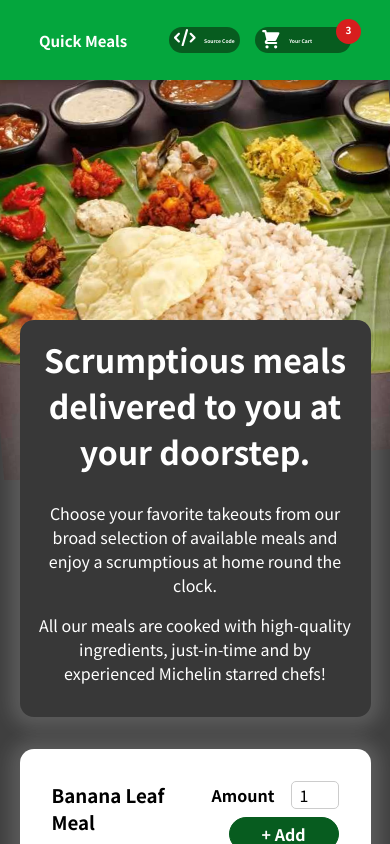
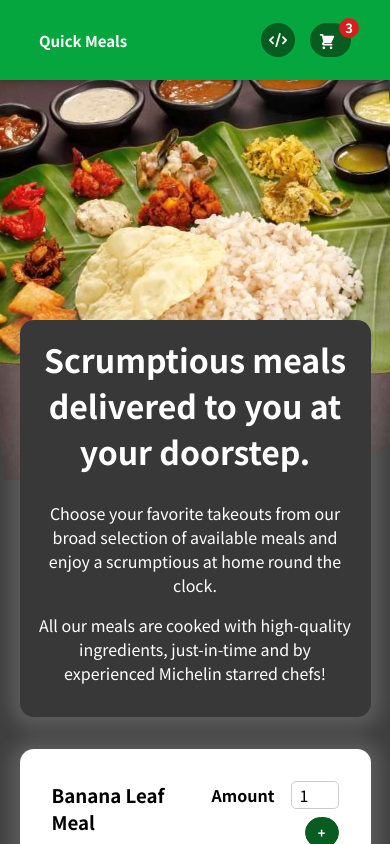
Before and after one commit to rubanero14/React-Lessons-Section11-Building-Food-Order-App, a React (Create React App) app: page / in a window 390 px wide. Shown: the top 844 px of the page. Built offline with nearby package versions, Linux system fonts and the light colour scheme.

Commit message:
added mobile responsive buttons

```diff
--- a/src/components/Layout/HeaderCartButton.js
+++ b/src/components/Layout/HeaderCartButton.js
@@ -1,4 +1,5 @@
-import React from "react";
+/* eslint-disable no-restricted-globals */
+import React, { useState, useEffect } from "react";
 
 import CartIcon from "../Cart/CartIcon";
 import Button from "../UI/Button/Button";
@@ -7,6 +8,23 @@ import SVG from "../UI/SVG/SVG";
 import styles from "./HeaderCartButton.module.css";
 
 const HeaderCartButton = (props) => {
+  const [isMobile, setIsMobile] = useState(window.innerWidth < 500);
+
+  //choose the screen size
+  const handleResize = () => {
+    if (window.innerWidth < 720) {
+      setIsMobile(true);
+    } else {
+      setIsMobile(false);
+    }
+  };
+
+  // create an event listener
+  useEffect(() => {
+    window.addEventListener("resize", handleResize);
+  }, [isMobile]);
+
+  const buttonText = (text) => (!isMobile ? text : "");
   return (
     <div className={styles.wrapper}>
       <Button
@@ -20,13 +38,15 @@ const HeaderCartButton = (props) => {
             viewBox="0 0 640 512"
           />
         </span>
-        Source Code
+        <span>{buttonText("Source Code")}</span>
       </Button>
       <Button className={styles.button} onClick={props.onClick}>
         <span className={styles.icon}>
           <CartIcon />
         </span>
-        <span class={styles.cartBtnText}>Your Cart</span>
+        <span className={!isMobile ? styles.cartBtnText : ""}>
+          {buttonText("Cart")}
+        </span>
         <span className={styles.badge}>3</span>
       </Button>
     </div>
--- a/src/components/Layout/HeaderCartButton.module.css
+++ b/src/components/Layout/HeaderCartButton.module.css
@@ -83,7 +83,7 @@
     }
 }
 
-@media (width >= 400px) and (width <= 778px) {
+@media (width >= 500px) and (width <= 778px) {
     .button {
         font-size: 12px;
         padding: 5px 10px;
@@ -100,17 +100,33 @@
         padding: 0.2rem 0.5rem;
         font-size: 13px;
     }
+
+    .cartBtnText {
+        margin-right: 0.5rem;
+    }
 }
 
-@media (width < 400px) {
+@media (width < 500px) {
+    a {
+        display: inline-block;
+    }
+
     .button {
         font-size: 5px;
-        padding: 2px 5px;
+        padding: 5px;
     }
 
     .badge {
-        margin: -10px -15px auto auto;
-        padding: 0.2rem 0.5rem;
-        font-size: 10px;
+        margin: -10px -13px auto auto;
+        font-size: 13px;
+        height: 20px;
+        width: 20px;
+    }
+
+    .icon {
+        width: 1.5rem;
+        height: 1.5rem;
+        margin-right: 0px;
+        padding: 5px 3px 0px 3px;
     }
 }
--- a/src/components/Meals/MealItem/MealItemForm.js
+++ b/src/components/Meals/MealItem/MealItemForm.js
@@ -1,4 +1,4 @@
-import React from "react";
+import React, { useState, useEffect } from "react";
 
 import Input from "../../UI/Input/Input";
 import Button from "../../UI/Button/Button";
@@ -6,6 +6,23 @@ import Button from "../../UI/Button/Button";
 import styles from "./MealItemForm.module.css";
 
 const MealItemForm = (props) => {
+  const [isMobile, setIsMobile] = useState(window.innerWidth < 500);
+
+  //choose the screen size
+  const handleResize = () => {
+    if (window.innerWidth < 500) {
+      setIsMobile(true);
+    } else {
+      setIsMobile(false);
+    }
+  };
+
+  // create an event listener
+  useEffect(() => {
+    window.addEventListener("resize", handleResize);
+  }, [isMobile]);
+
+  const buttonText = (text) => (!isMobile ? text : "+");
   return (
     <form className={styles.form}>
       <Input
@@ -19,7 +36,7 @@ const MealItemForm = (props) => {
           defaultValue: "1",
         }}
       />
-      <Button>+ Add</Button>
+      <Button>{buttonText("+ Add")}</Button>
     </form>
   );
 };
--- a/src/components/Meals/MealItem/MealItemForm.module.css
+++ b/src/components/Meals/MealItem/MealItemForm.module.css
@@ -18,3 +18,17 @@
     background-color: #053f15;
     border-color: #053f15;
 }
+
+@media (width >= 500px) and (width <= 778px) {
+   .form button {
+        font-size: 12px;
+        padding: 5px 10px;
+    }
+}
+
+@media (width < 500px) {
+    .form button {
+        font-size: 13px;
+        padding: 5px 12px;
+    }
+}
```
Also changed, not shown: src/assets/favicon.png (added).
